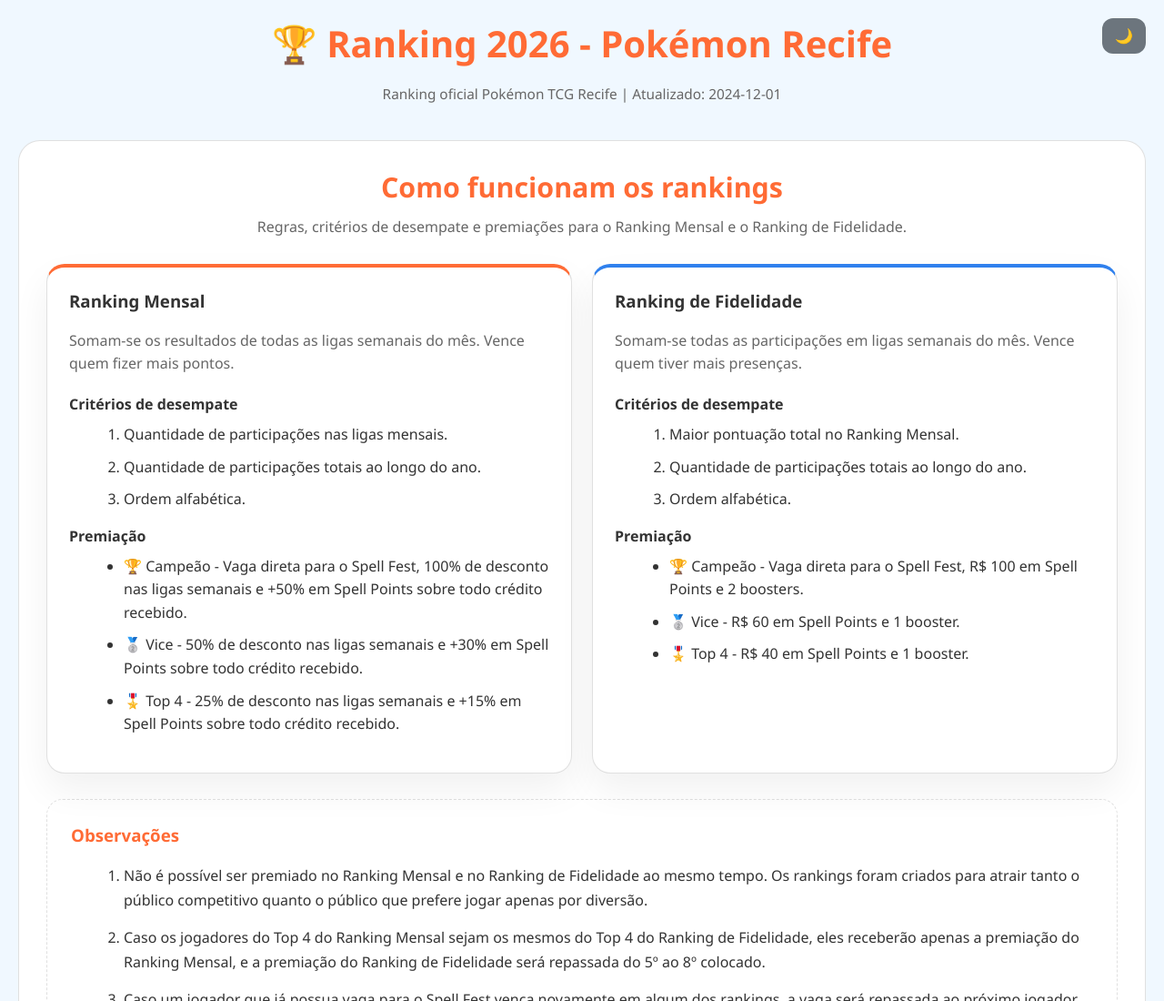
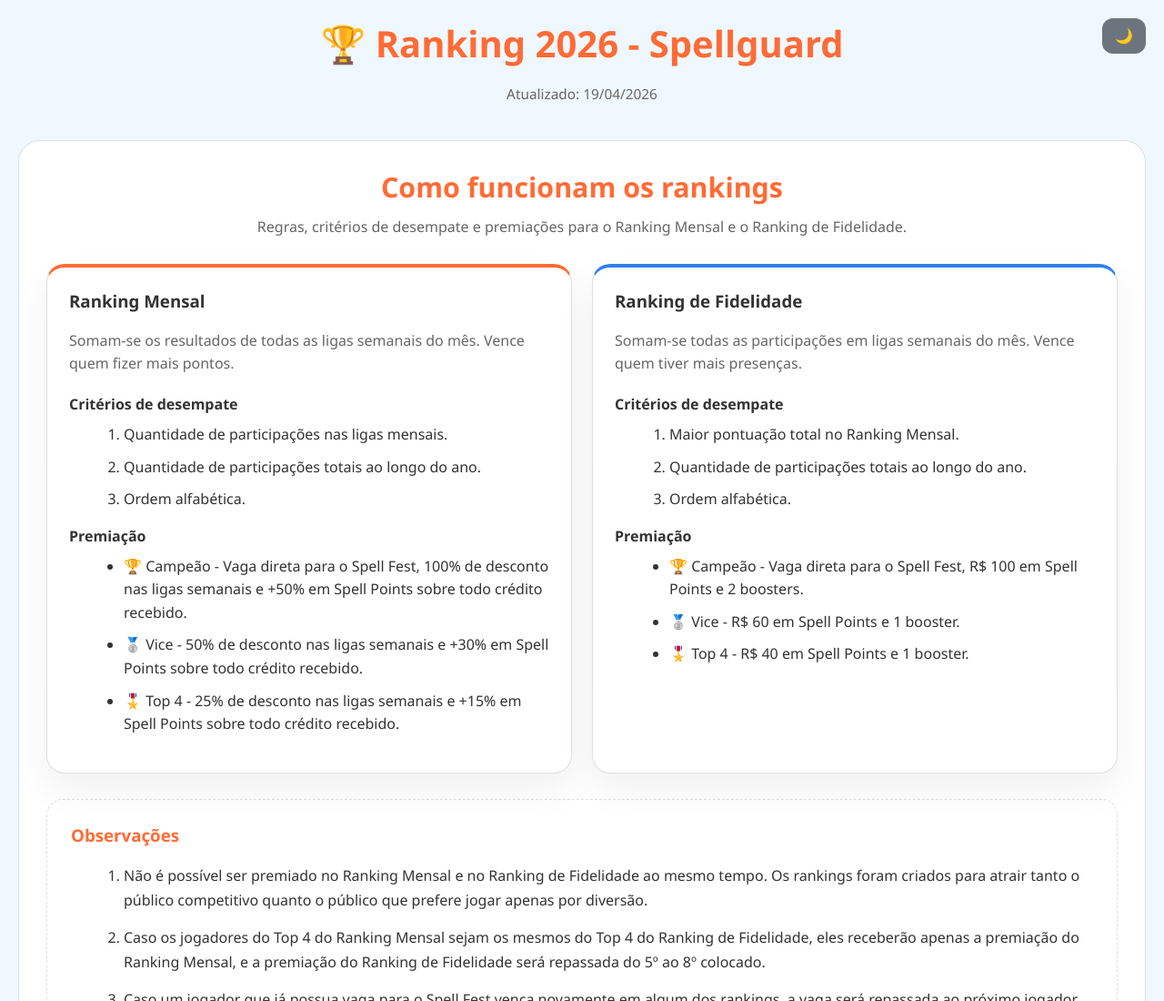
Before and after one commit to RtorresDefault/ranking-pokemon, a plain HTML site: page index.html in a window 1280 px wide. Shown: the top 1100 px of the page at 91% size. Drawn offline with Linux system fonts and the light colour scheme.

Commit message:
Mudanças na nomenclatura da página e do título, além de ajustes no conteúdo para refletir as mudanças recentes.

```diff
--- a/index.html
+++ b/index.html
@@ -22,10 +22,10 @@
 
     <div class="header">
         <div class="header-top">
-            <h1>🏆 Ranking 2026 - Pokémon Recife</h1>
+            <h1>🏆 Ranking 2026 - Spellguard</h1>
             <button class="theme-toggle" onclick="toggleTheme()" aria-label="Alternar tema">🌙</button>
         </div>
-        <p class="header-meta">Ranking oficial Pokémon TCG Recife | <span id="lastUpdate">Atualizado: 2024-12-01</span></p>
+        <p class="header-meta"> <span id="lastUpdate">Atualizado: 19/04/2026</span></p>
     </div>
 
     <section class="info-section">
```
